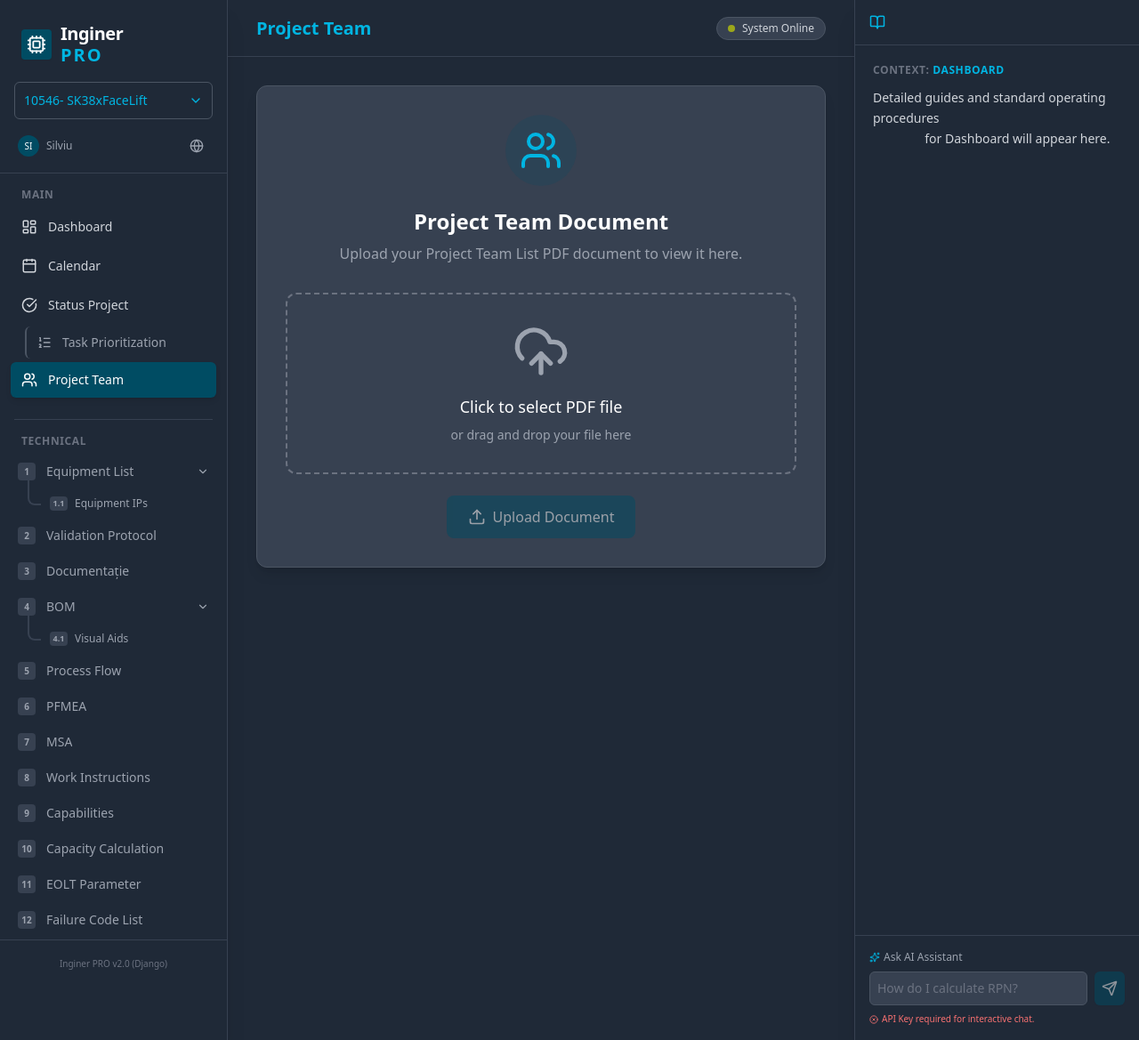
After one commit to GaitanS/Inginer-Pro, a Django app: page /project-team/ in a window 1280 px wide. The commit adds this page. Shown: the whole page at 89% size. Run offline with Django 4.2, Linux system fonts and the light colour scheme; some libraries are stand-ins or nearby versions.

Commit message:
feat: Introduce Project Team, Equipment, Validation, Documentation, BOM, and Visual Aids modules with new URLs, views, templates, and template tags.

```diff
--- a/core/urls.py
+++ b/core/urls.py
@@ -3,6 +3,9 @@
 
 urlpatterns = [
     path('', views.dashboard, name='dashboard'),
+    path('project-team/', views.project_team, name='project_team'),
+    path('project-team/pdf/', views.project_team_pdf_download, name='project_team_pdf_download'),
+    path('project-team/upload/', views.project_team_upload, name='project_team_upload'),
 
     # Equipment views
     path('equipment/', views.equipment, name='equipment'),
--- a/core/views.py
+++ b/core/views.py
@@ -1,11 +1,63 @@
 from django.shortcuts import render, get_object_or_404
-from django.http import HttpResponse, JsonResponse
+from django.http import HttpResponse, JsonResponse, FileResponse, Http404
 from django.views.decorators.http import require_POST
+from django.conf import settings
+import os
 from .models import (
     Equipment, ValidationCategory, ValidationChecklistItem, ValidationResult,
     EquipmentDevice, DocumentationCategory, DocumentationChecklistItem, DocumentationResult,
     Variant, BomItem, BomItemVariant, DocHistoryItem
 )
+
+# Project Team PDF path - update this to your actual PDF location
+PROJECT_TEAM_PDF_DIR = os.path.join(settings.BASE_DIR, 'static', 'documents')
+PROJECT_TEAM_PDF_PATH = os.path.join(PROJECT_TEAM_PDF_DIR, 'ProjectTeamList.pdf')
+
+
+def project_team(request):
+    """Project Team page view - shows PDF viewer or setup instructions."""
+    pdf_exists = os.path.exists(PROJECT_TEAM_PDF_PATH)
+    pdf_configured = os.path.exists(PROJECT_TEAM_PDF_DIR)
+
+    context = {
+        'active_view': 'project_team',
+        'page_title': 'Project Team',
+        'pdf_exists': pdf_exists,
+        'pdf_configured': pdf_configured,
+        'pdf_directory': PROJECT_TEAM_PDF_DIR,
+    }
+    return render(request, 'project_team.html', context)
+
+
+from django.views.decorators.clickjacking import xframe_options_exempt
+
+@xframe_options_exempt
+def project_team_pdf_download(request):
+    """Serve the Project Team PDF file for embedding/download."""
+    if os.path.exists(PROJECT_TEAM_PDF_PATH):
+        response = FileResponse(open(PROJECT_TEAM_PDF_PATH, 'rb'), content_type='application/pdf')
+        return response
+    else:
+        return HttpResponse("PDF not found", status=404)
+
+
+@require_POST
+def project_team_upload(request):
+    """Handle PDF file upload for Project Team."""
+    from django.shortcuts import redirect
+
+    if 'pdf_file' in request.FILES:
+        pdf_file = request.FILES['pdf_file']
+
+        # Ensure directory exists
+        os.makedirs(PROJECT_TEAM_PDF_DIR, exist_ok=True)
+
+        # Save the file
+        with open(PROJECT_TEAM_PDF_PATH, 'wb+') as destination:
+            for chunk in pdf_file.chunks():
+                destination.write(chunk)
+
+    return redirect('project_team')
 
 
 def dashboard(request):
@@ -568,8 +620,35 @@
     """BOM main view with editable table and variant columns."""
     active_tab = request.GET.get('tab', 'bom')
     variants = Variant.objects.all()
-    bom_items = BomItem.objects.prefetch_related('item_variants__variant').all()
     history_items = DocHistoryItem.objects.all()
+
+    # Sync BOM items with Equipment stations
+    equipment_stations = set(Equipment.objects.values_list('station', flat=True).distinct())
+
+    # Delete BOM items that don't have matching equipment stations
+    BomItem.objects.exclude(station__in=equipment_stations).delete()
+
+    existing_bom_stations = set(BomItem.objects.values_list('station', flat=True))
+
+    # Auto-create BOM rows for equipment stations that don't have BOM entries
+    max_order = BomItem.objects.order_by('-order').values_list('order', flat=True).first() or 0
+    new_order = max_order + 1
+
+    for station in equipment_stations:
+        if station and station not in existing_bom_stations:
+            new_item = BomItem.objects.create(
+                station=station,
+                part_number='',
+                description='',
+                quantity=1,
+                order=new_order
+            )
+            new_order += 1
+            # Create variant entries for this item
+            for variant in variants:
+                BomItemVariant.objects.create(bom_item=new_item, variant=variant, is_applicable=False)
+
+    bom_items = BomItem.objects.prefetch_related('item_variants__variant').order_by('station', 'order')
 
     # Build variant matrix for each BOM item
     bom_data = []
--- a/templates/base.html
+++ b/templates/base.html
@@ -141,8 +141,8 @@
                     <span>Task Prioritization</span>
                 </a>
 
-                <a href="#"
-                    class="w-full flex items-center space-x-3 px-3 py-2.5 rounded-md mb-1 transition-all duration-200 text-gray-700 dark:text-gray-300 hover:bg-gray-100 dark:hover:bg-gray-700 hover:text-preh-petrol dark:hover:text-white">
+                <a href="{% url 'project_team' %}"
+                    class="w-full flex items-center space-x-3 px-3 py-2.5 rounded-md mb-1 transition-all duration-200 {% if active_view == 'project_team' %}bg-preh-petrol text-white shadow-md{% else %}text-gray-700 dark:text-gray-300 hover:bg-gray-100 dark:hover:bg-gray-700 hover:text-preh-petrol dark:hover:text-white{% endif %}">
                     <i data-lucide="users" class="w-[18px] h-[18px]"></i>
                     <span class="font-medium">Project Team</span>
                 </a>
@@ -339,8 +339,7 @@
         <!-- Top Header -->
         <header
             class="bg-white dark:bg-gray-800 border-b border-gray-200 dark:border-gray-700 h-16 flex items-center justify-between px-8 shadow-sm flex-shrink-0 transition-colors duration-200">
-            <h1 class="text-xl font-semibold text-preh-petrol dark:text-preh-light-blue">{{
-                page_title|default:"Dashboard" }}</h1>
+            <h1 class="text-xl font-semibold text-preh-petrol dark:text-preh-light-blue">{{ page_title|default:"Dashboard" }}</h1>
             <div class="flex items-center space-x-4">
                 <div
                     class="flex items-center gap-2 bg-gray-50 dark:bg-gray-700 px-3 py-1 rounded-full border border-gray-100 dark:border-gray-600">
--- a/templates/bom.html
+++ b/templates/bom.html
@@ -49,7 +49,7 @@
                         <th class="p-3 border-b dark:border-gray-700 w-16 text-center">Cant.</th>
                         {% for variant in variants %}
                         <th class="p-2 border-b dark:border-gray-700 min-w-[100px] text-center text-xs relative group"
-                            style="background-color: {{ variant.color }};">
+                            style="background-color: {{ variant.color }}; color: {{ variant.color|contrast_color }};">
                             <div class="flex flex-col items-center">
                                 <input type="color" value="{{ variant.color }}"
                                     hx-post="/bom/variant/color/{{ variant.id }}/" hx-trigger="change" name="color"
@@ -111,7 +111,8 @@
                             hx-target="#bom-row-{{ data.item.id }}">
                             <div class="flex items-center justify-center h-full">
                                 {% if data.variant_status|get_item:variant.id %}
-                                <span class="font-bold text-lg select-none">X</span>
+                                <span class="font-bold text-lg select-none"
+                                    style="color: {{ variant.color|contrast_color }}">X</span>
                                 {% endif %}
                             </div>
                         </td>
--- a/templates/documentation.html
+++ b/templates/documentation.html
@@ -46,8 +46,7 @@
                 </div>
                 <div class="text-right">
                     <span id="header-progress"
-                        class="text-2xl font-bold {% if current_progress == 100 %}text-green-400{% elif current_progress >= 50 %}text-yellow-400{% else %}text-gray-400{% endif %}">{{
-                        current_progress }}%</span>
+                        class="text-2xl font-bold {% if current_progress == 100 %}text-green-400{% elif current_progress >= 50 %}text-yellow-400{% else %}text-gray-400{% endif %}">{{ current_progress }}%</span>
                     <span class="text-xs text-gray-400 block">Complet</span>
                 </div>
             </div>
--- a/templates/equipment_ips.html
+++ b/templates/equipment_ips.html
@@ -19,8 +19,7 @@
                     <h3 class="font-bold text-lg text-white">{{ equip.station }}</h3>
                     {% with progress=equip.get_device_completion %}
                     <span
-                        class="text-xs px-2 py-0.5 rounded-full border {% if progress == 100 %}bg-green-900/50 text-green-400 border-green-700{% elif progress >= 50 %}bg-yellow-900/50 text-yellow-400 border-yellow-700{% else %}bg-gray-700 text-gray-400 border-gray-600{% endif %}">{{
-                        progress }}%</span>
+                        class="text-xs px-2 py-0.5 rounded-full border {% if progress == 100 %}bg-green-900/50 text-green-400 border-green-700{% elif progress >= 50 %}bg-yellow-900/50 text-yellow-400 border-yellow-700{% else %}bg-gray-700 text-gray-400 border-gray-600{% endif %}">{{ progress }}%</span>
                     {% endwith %}
                 </div>
                 <button hx-post="{% url 'device_add' equip.id %}" hx-target="#devices-{{ equip.id }}"
--- a/templates/partials/validation_checklist.html
+++ b/templates/partials/validation_checklist.html
@@ -4,8 +4,7 @@
     <div class="mb-6">
         <h3 class="text-base font-bold text-white mb-3 flex items-center gap-2">
             <span
-                class="w-6 h-6 rounded bg-preh-petrol text-white flex items-center justify-center text-xs font-bold">{{
-                forloop.counter }}</span>
+                class="w-6 h-6 rounded bg-preh-petrol text-white flex items-center justify-center text-xs font-bold">{{ forloop.counter }}</span>
             {{ category.title }}
         </h3>
 
--- /dev/null
+++ b/templates/project_team.html
@@ -0,0 +1,91 @@
+{% extends 'base.html' %}
+
+{% block content %}
+<div class="animate-fade-in space-y-6">
+    {% if pdf_exists %}
+    <!-- PDF Viewer -->
+    <div class="bg-gray-700 border border-gray-600 rounded-xl shadow-lg overflow-hidden"
+        style="height: calc(100vh - 200px);">
+        <div class="flex items-center justify-between p-4 bg-gray-800 border-b border-gray-600">
+            <h3 class="text-base font-bold text-white flex items-center gap-2">
+                <i data-lucide="file-text" class="w-5 h-5 text-preh-light-blue"></i>
+                Project Team List
+            </h3>
+            <div class="flex items-center gap-3">
+                <form id="replace-pdf-form" action="{% url 'project_team_upload' %}" method="post"
+                    enctype="multipart/form-data" class="flex items-center gap-2">
+                    {% csrf_token %}
+                    <input type="file" id="replace-pdf-input" name="pdf_file" accept=".pdf" class="hidden"
+                        onchange="document.getElementById('replace-pdf-form').submit()">
+                    <button type="button" onclick="document.getElementById('replace-pdf-input').click()"
+                        class="flex items-center gap-2 px-3 py-1.5 bg-gray-600 text-white rounded text-xs font-medium hover:bg-gray-500 transition-colors">
+                        <i data-lucide="upload" class="w-4 h-4"></i>
+                        Replace PDF
+                    </button>
+                </form>
+                <a href="{% url 'project_team_pdf_download' %}"
+                    class="flex items-center gap-2 px-3 py-1.5 bg-preh-petrol text-white rounded text-xs font-medium hover:bg-preh-petrol/80 transition-colors">
+                    <i data-lucide="download" class="w-4 h-4"></i>
+                    Download PDF
+                </a>
+            </div>
+        </div>
+        <iframe src="{% url 'project_team_pdf_download' %}" class="w-full h-full border-0"
+            style="min-height: 600px;"></iframe>
+    </div>
+    {% else %}
+    <!-- Upload Form -->
+    <div class="bg-gray-700 border border-gray-600 rounded-xl p-8 shadow-lg">
+        <div class="max-w-xl mx-auto">
+            <div class="flex items-center justify-center mb-6">
+                <div class="p-4 bg-preh-petrol/20 rounded-full">
+                    <i data-lucide="users" class="w-12 h-12 text-preh-light-blue"></i>
+                </div>
+            </div>
+
+            <h2 class="text-2xl font-bold text-white text-center mb-2">Project Team Document</h2>
+            <p class="text-gray-400 text-center mb-8">Upload your Project Team List PDF document to view it here.</p>
+
+            <form action="{% url 'project_team_upload' %}" method="post" enctype="multipart/form-data" id="upload-form">
+                {% csrf_token %}
+                <div class="border-2 border-dashed border-gray-500 rounded-xl p-8 text-center hover:border-preh-petrol transition-colors cursor-pointer"
+                    onclick="document.getElementById('pdf-input').click()">
+                    <input type="file" id="pdf-input" name="pdf_file" accept=".pdf" class="hidden"
+                        onchange="handleFileSelect(this)">
+                    <div id="upload-placeholder">
+                        <i data-lucide="upload-cloud" class="w-16 h-16 text-gray-400 mx-auto mb-4"></i>
+                        <p class="text-lg text-white font-medium mb-2">Click to select PDF file</p>
+                        <p class="text-sm text-gray-400">or drag and drop your file here</p>
+                    </div>
+                    <div id="file-selected" class="hidden">
+                        <i data-lucide="file-check" class="w-16 h-16 text-green-500 mx-auto mb-4"></i>
+                        <p class="text-lg text-white font-medium mb-2" id="selected-filename">File selected</p>
+                        <p class="text-sm text-gray-400">Click "Upload" to continue</p>
+                    </div>
+                </div>
+
+                <div class="flex justify-center mt-6">
+                    <button type="submit" id="upload-btn" disabled
+                        class="flex items-center gap-2 px-6 py-3 bg-preh-petrol text-white rounded-lg font-medium hover:bg-preh-petrol/80 transition-colors disabled:opacity-50 disabled:cursor-not-allowed">
+                        <i data-lucide="upload" class="w-5 h-5"></i>
+                        Upload Document
+                    </button>
+                </div>
+            </form>
+        </div>
+    </div>
+    {% endif %}
+</div>
+
+<script>
+    function handleFileSelect(input) {
+        if (input.files && input.files[0]) {
+            document.getElementById('upload-placeholder').classList.add('hidden');
+            document.getElementById('file-selected').classList.remove('hidden');
+            document.getElementById('selected-filename').textContent = input.files[0].name;
+            document.getElementById('upload-btn').disabled = false;
+            lucide.createIcons();
+        }
+    }
+</script>
+{% endblock %}
```
Also changed, not shown: core/templatetags/validation_extras.py (+20 -0 lines), bom_images/127.0.0.1_8000_inregistrare__1.png (added), db.sqlite3, 1 other file.
